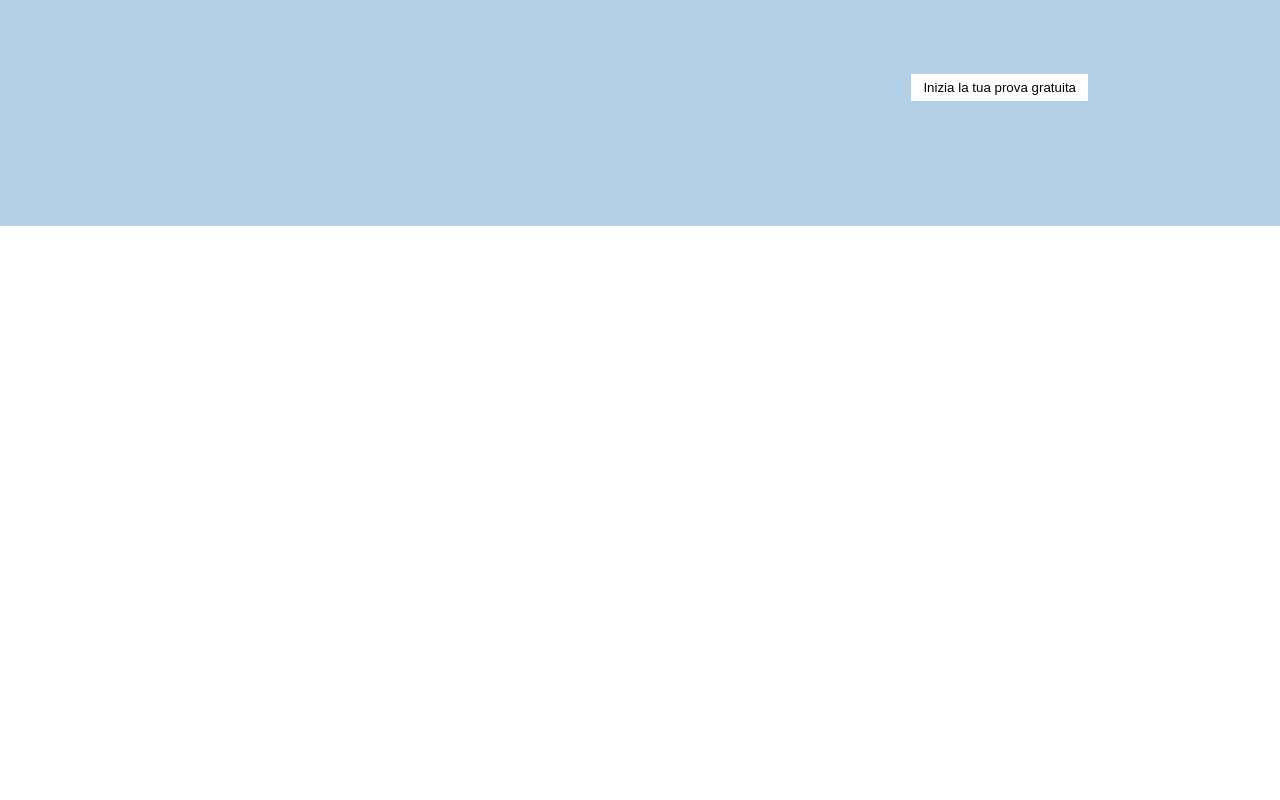
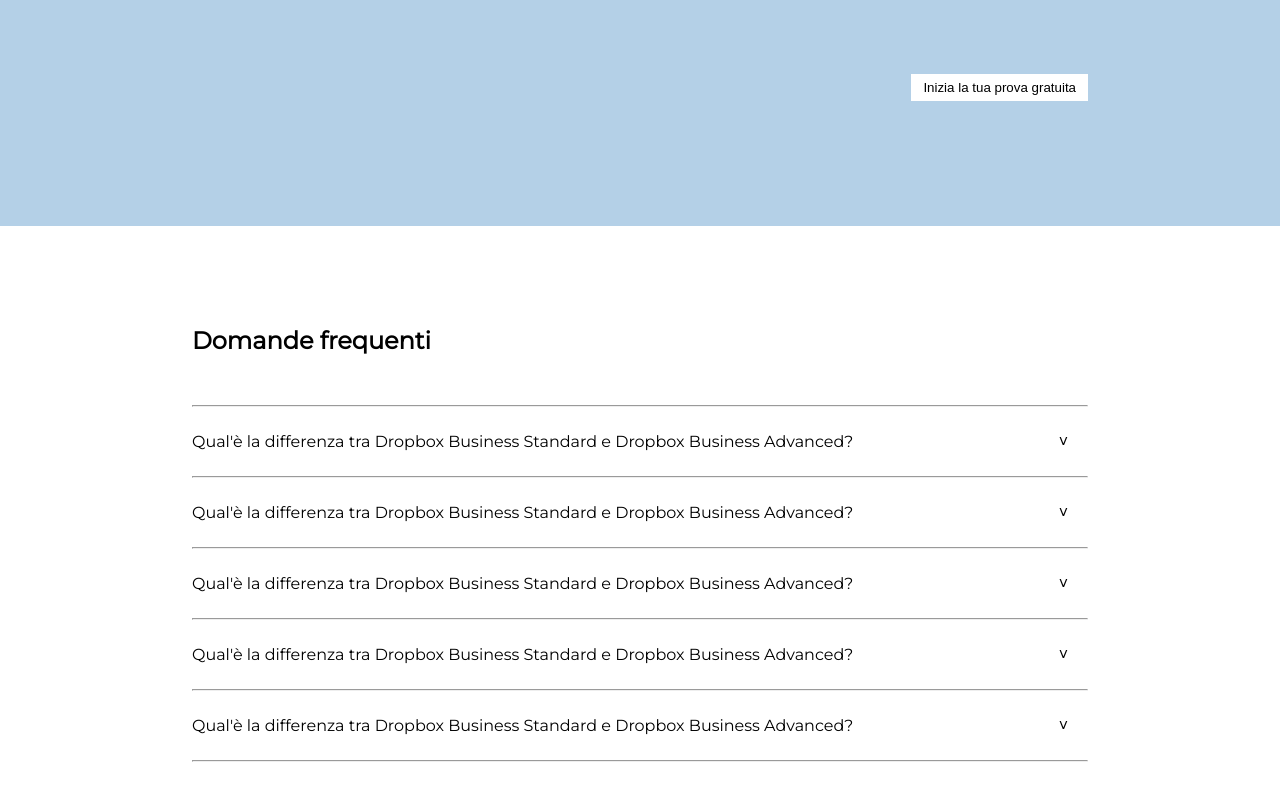
Before and after one commit to Levva01/htmlcss-dropbox, a plain HTML site: page index.html in a window 1280 px wide. Shown: the part 4588-5388 px from the top of the page. Before the commit the page ends 4914 px from the top, so only its background shows below. Drawn offline with Linux system fonts and the light colour scheme.

Commit message:
Sezione faq terminata

```diff
--- a/css/style.css
+++ b/css/style.css
@@ -349,6 +349,7 @@ ul{
     left: 50%;
     top: 50%;
     transform: translate(-50%, -50%);
+    filter: invert(100%);
 }
 
 .section-fifth .col{
@@ -401,7 +402,23 @@ ul{
     line-height: 100%;
 }
 
+.faq{
+    margin: 0 15%;
+    margin-bottom: 100px;
+}
 
+.faq h2{
+    margin-bottom: 50px;
+}
+
+.faq div{
+    padding: 25px 0;
+}
+
+.faq .entity{
+    float: right;
+    margin-right: 20px;
+}
 
 /*------------
     BUTTON
--- a/index.html
+++ b/index.html
@@ -429,6 +429,56 @@
             </section>
             <!-- /section -->
 
+            <!-- section -->
+            <section class="faq">
+
+                <h2>Domande frequenti</h2>
+
+                <hr>
+
+                <div class="clearfix">
+                    <span>Qual'è la differenza tra Dropbox Business Standard e Dropbox Business Advanced?</span>
+
+                    <span class="entity">&#709;</span>
+                </div>
+
+                <hr>
+
+                <div class="clearfix">
+                    <span>Qual'è la differenza tra Dropbox Business Standard e Dropbox Business Advanced?</span>
+
+                    <span class="entity">&#709;</span>
+                </div>
+
+                <hr>
+
+                <div class="clearfix">
+                    <span>Qual'è la differenza tra Dropbox Business Standard e Dropbox Business Advanced?</span>
+
+                    <span class="entity">&#709;</span>
+                </div>
+
+                <hr>
+
+                <div class="clearfix">
+                    <span>Qual'è la differenza tra Dropbox Business Standard e Dropbox Business Advanced?</span>
+
+                    <span class="entity">&#709;</span>
+                </div>
+
+                <hr>
+
+                <div class="clearfix">
+                    <span>Qual'è la differenza tra Dropbox Business Standard e Dropbox Business Advanced?</span>
+
+                    <span class="entity">&#709;</span>
+                </div>
+
+                <hr>
+
+            </section>
+            <!-- /section -->
+
         </main>
         <!-- /main -->
 
```
